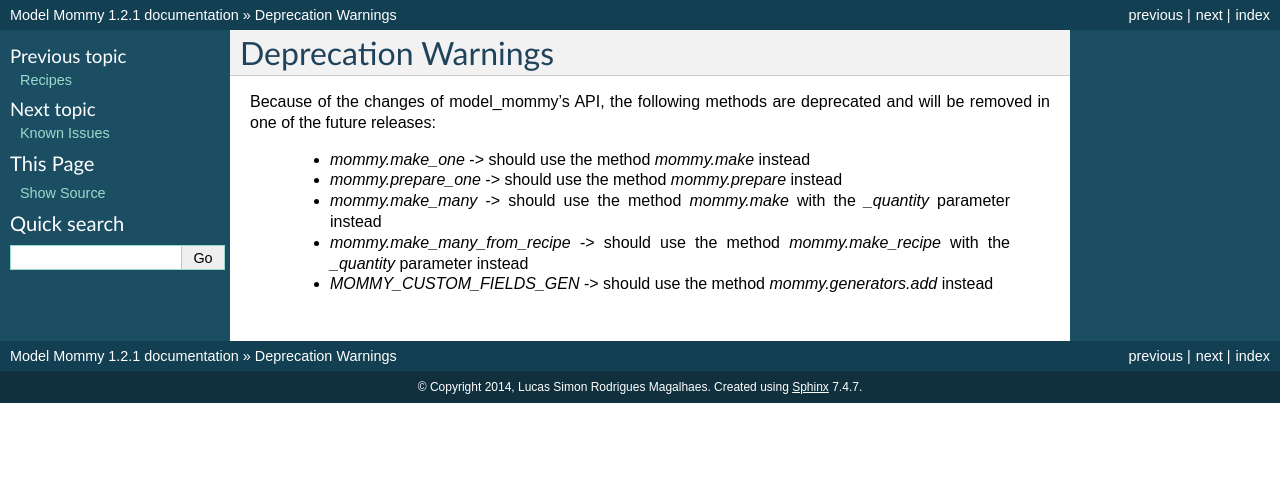
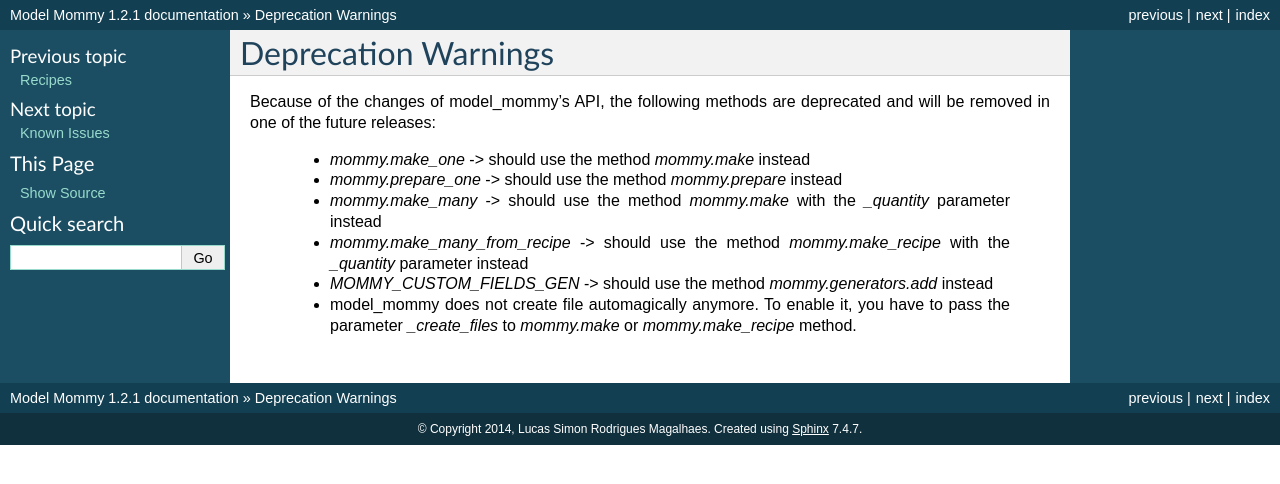
Before and after one commit to berinhard/model_mommy, a Sphinx documentation site: the page built from docs/source/deprecation_warnings.rst, in a window 1280 px wide. Shown: the top 484 px of the page. Built offline with Sphinx 7.4.7, drawn with Linux system fonts in a browser that asks for light colours.

Commit message:
Update the docs

```diff
--- a/docs/source/deprecation_warnings.rst
+++ b/docs/source/deprecation_warnings.rst
@@ -8,3 +8,4 @@
   * `mommy.make_many` -> should use the method `mommy.make` with the `_quantity` parameter instead
   * `mommy.make_many_from_recipe` -> should use the method `mommy.make_recipe` with the `_quantity` parameter instead
   * `MOMMY_CUSTOM_FIELDS_GEN` -> should use the method `mommy.generators.add` instead
+  * model_mommy does not create file automagically anymore. To enable it, you have to pass the parameter `_create_files` to `mommy.make` or `mommy.make_recipe` method.
```
